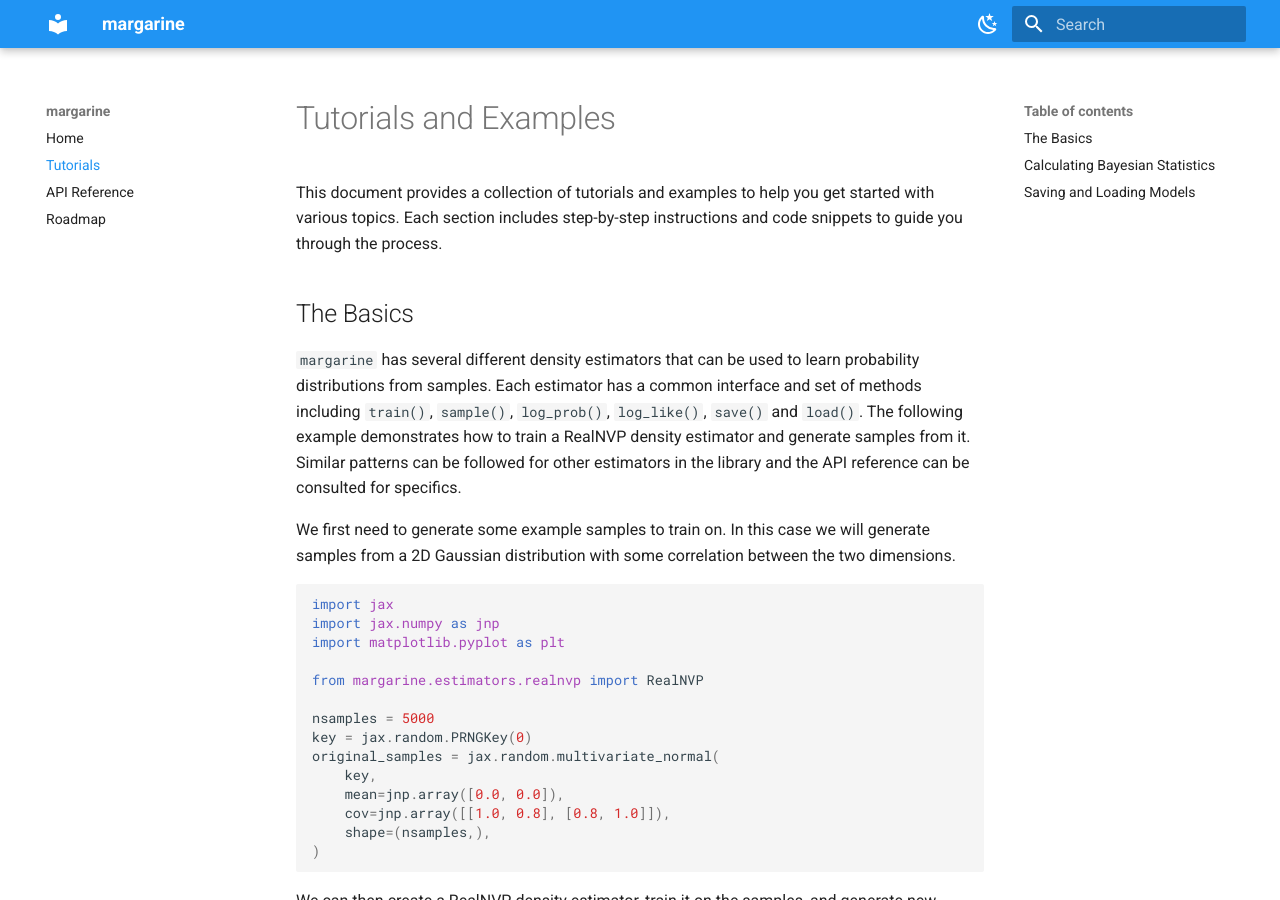
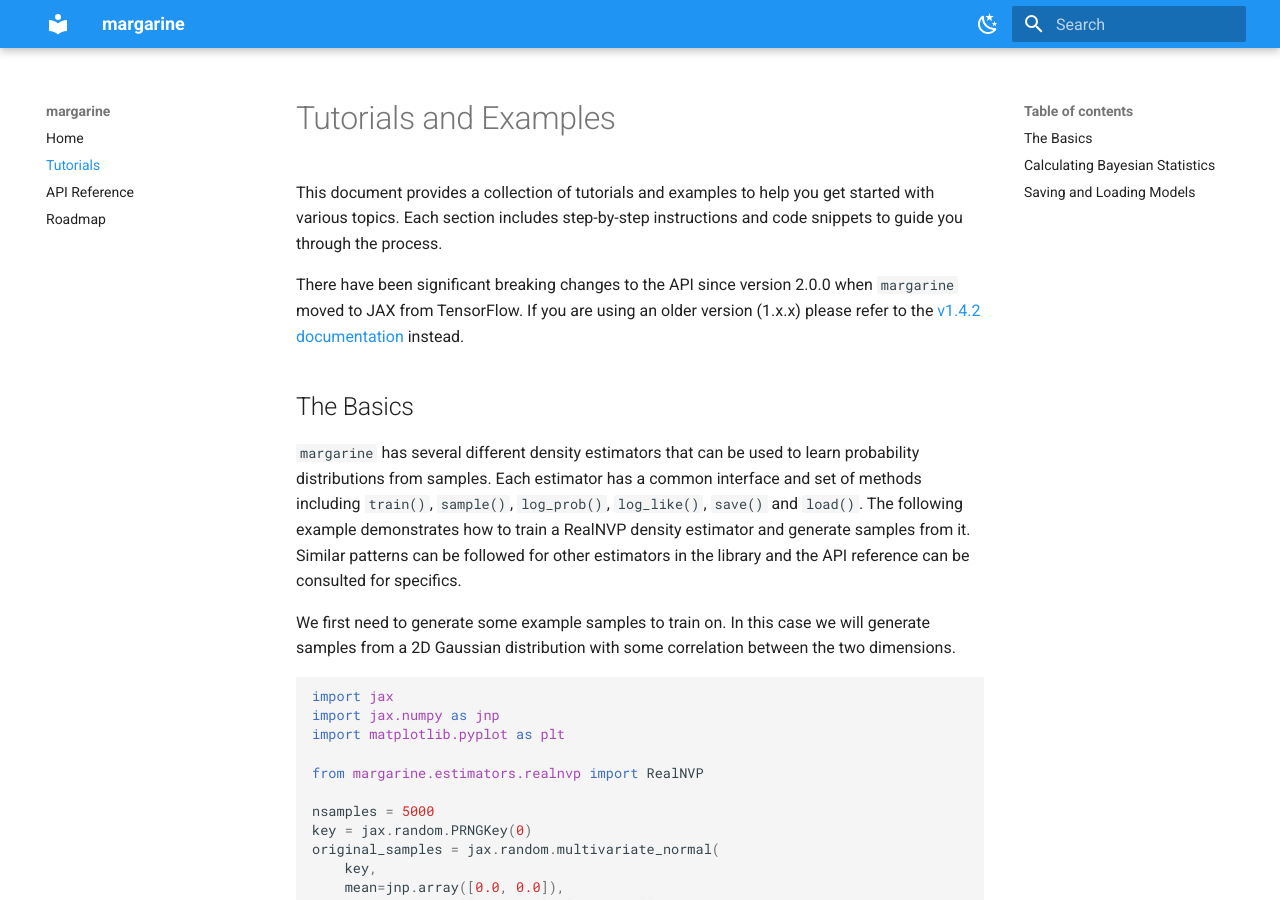
Before and after one commit to htjb/margarine, an MkDocs documentation site: the page built from docs/tutorials.md, in a window 1280 px wide and 900 px high. Built offline with MkDocs 1.6.1 and Material for MkDocs 9.7.7, drawn with Linux system fonts in a browser that asks for light colours.

Commit message:
correctly reference last v1

```diff
--- a/docs/tutorials.md
+++ b/docs/tutorials.md
@@ -1,6 +1,8 @@
 # Tutorials and Examples
 
 This document provides a collection of tutorials and examples to help you get started with various topics. Each section includes step-by-step instructions and code snippets to guide you through the process.
+
+There have been significant breaking changes to the API since version 2.0.0 when `margarine` moved to JAX from TensorFlow. If you are using an older version (1.x.x) please refer to the [v1.4.2 documentation](https://margarine.readthedocs.io/en/latest/#30887389) instead.
 
 ## The Basics
 
```
Also changed, not shown: README.md (+1 -1 lines).
